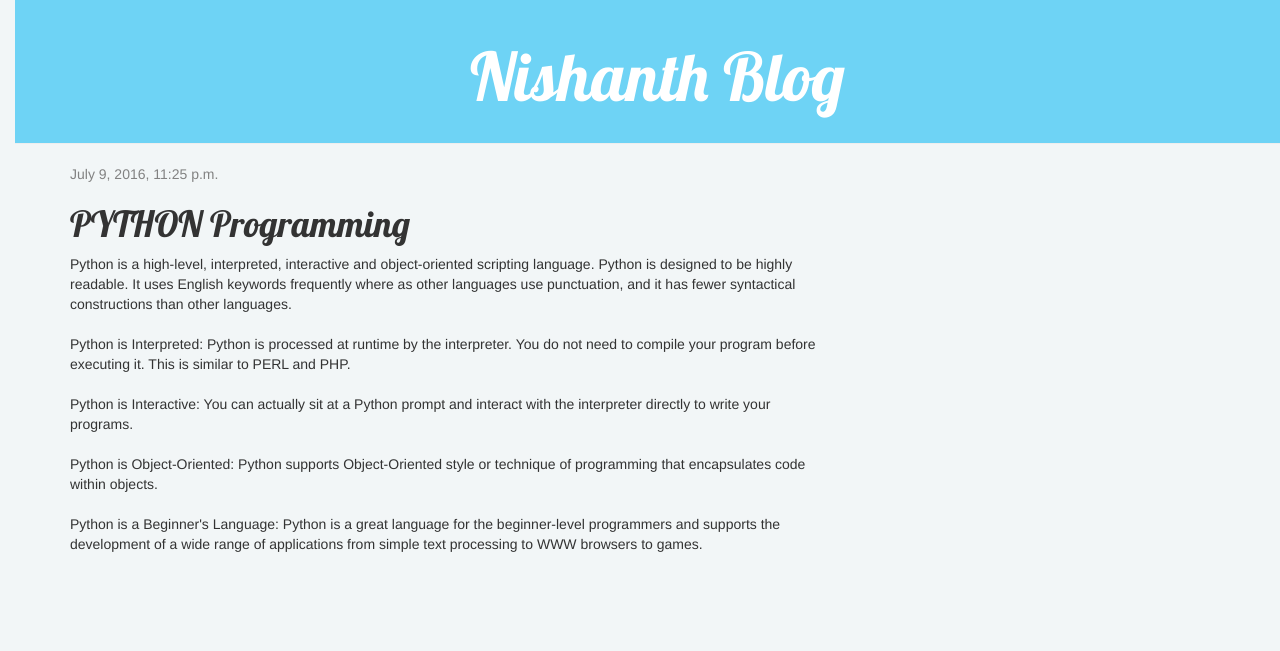
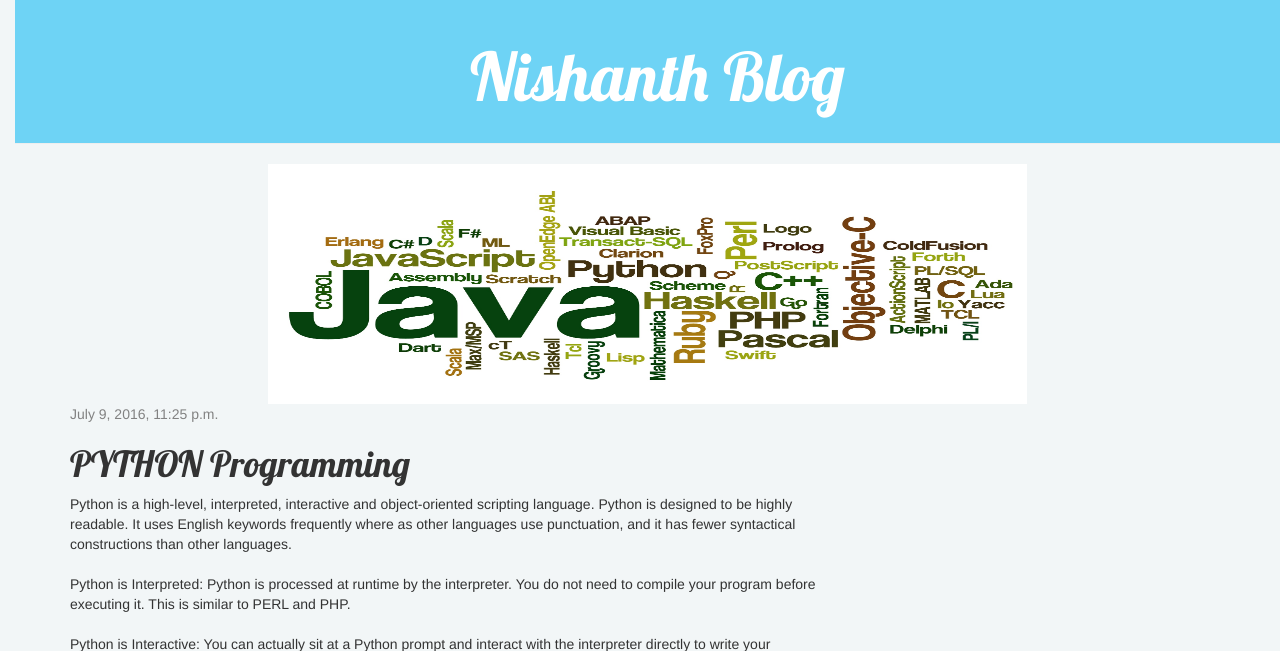
Before and after one commit to Nishanth303/first-blog, a Django app: page /post/1/ in a window 1280 px wide. Shown: the top 651 px of the page. Before the commit the page ends 552 px from the top, so only its background shows below. Run offline with Django 3.2, Linux system fonts and the light colour scheme; data comes from the database, SQL or seed files in the repository; some libraries are stand-ins or nearby versions.

Commit message:
add image

```diff
--- a/myproject/blog/templates/blog/base.html
+++ b/myproject/blog/templates/blog/base.html
@@ -15,6 +15,7 @@
         {% endif %}
         <h1><center><a href="/">Nishanth Blog</a></center></h1>
     </div>
+    <center><img src="{% static "blog/ProgrammingLanguage1.jpg" %}" style="width: 60%; height: 30%"/></center>
     <div class="content container">
         <div class="row">
             <div class="col-md-8">
```
Also changed, not shown: myproject/blog/static/blog/ProgrammingLanguage1.jpg (added).
